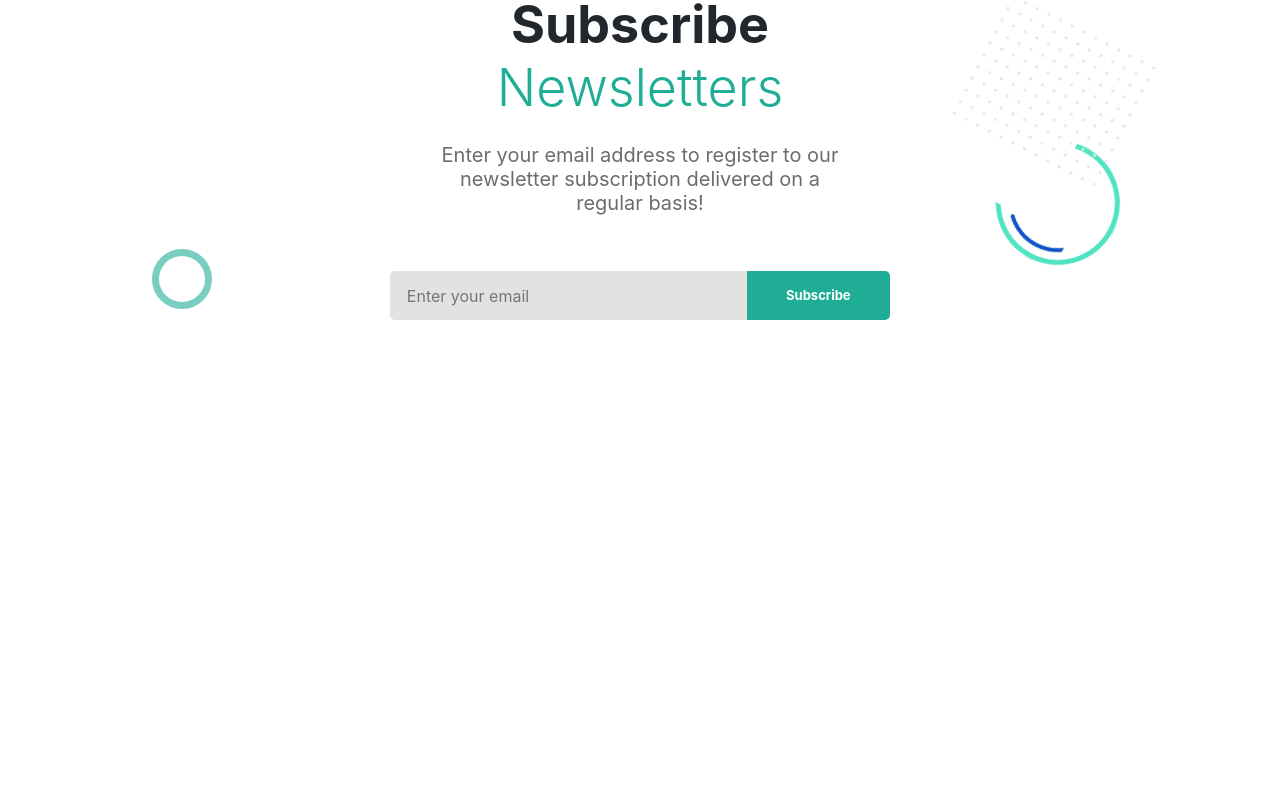
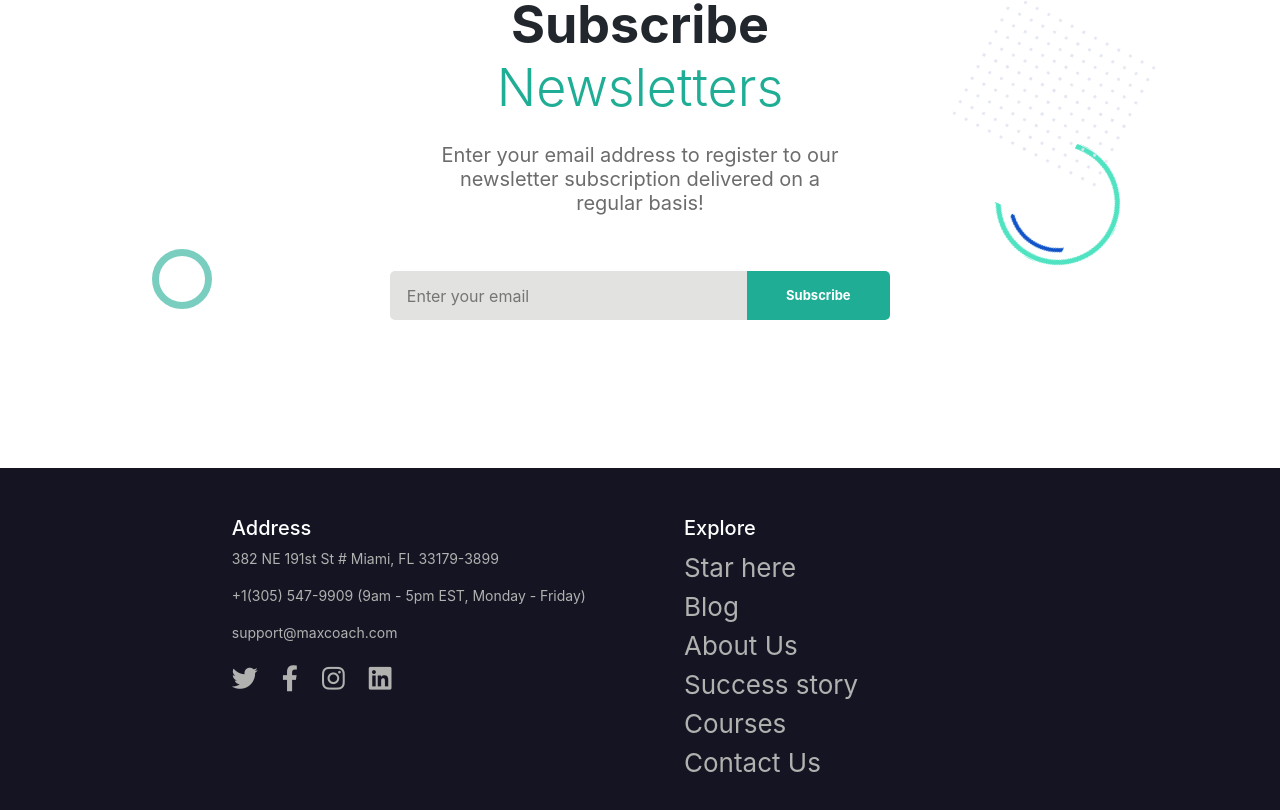
Before and after one commit to LorenzoAriatta/proj-html-vuejs, a Vue app: page / in a window 1280 px wide. Shown: the part 5477-6287 px from the top of the page. Before the commit the page ends 5945 px from the top, so only its background shows below. Built offline with nearby package versions, Linux system fonts and the light colour scheme.

Commit message:
init footer

```diff
--- a/src/App.vue
+++ b/src/App.vue
@@ -3,6 +3,7 @@
     <Header />
     <JumboComponent />
     <MainCompenent />
+    <FooterComp />
   </div>
 </template>
 
@@ -10,6 +11,7 @@
 import Header from "@/components/Header.vue";
 import JumboComponent from "@/components/JumboComponent.vue";
 import MainCompenent from "@/components/MainComponent.vue";
+import FooterComp from "@/components/Footer.vue";
 
 export default {
   name: "App",
@@ -17,6 +19,7 @@ export default {
     Header,
     JumboComponent,
     MainCompenent,
+    FooterComp,
   },
 };
 </script>
--- /dev/null
+++ b/src/components/Footer.vue
@@ -0,0 +1,74 @@
+<template>
+  <footer class="container-fluid py-5">
+    <div class="la-container">
+      <div class="row">
+        <div class="col-6">
+          <h5>Address</h5>
+          <p>382 NE 191st St # Miami, FL 33179-3899</p>
+          <p>+1(305) 547-9909 (9am - 5pm EST, Monday - Friday)</p>
+          <p>support@maxcoach.com</p>
+          <div class="social">
+            <div class="icon d-inline me-4">
+              <a href="#"><i class="fa-brands fa-twitter"></i></a>
+            </div>
+            <div class="icon d-inline me-4">
+              <a href="#"><i class="fa-brands fa-facebook-f"></i></a>
+            </div>
+            <div class="icon d-inline me-4">
+              <a href="#"><i class="fa-brands fa-instagram"></i></a>
+            </div>
+            <div class="icon d-inline me-4">
+              <a href="#"><i class="fa-brands fa-linkedin"></i></a>
+            </div>
+          </div>
+        </div>
+        <div class="col-6 links">
+          <div class="explore d-flex flex-column flex-wrap">
+            <ul>
+              <h5>Explore</h5>
+              <li><a href="#">Star here</a></li>
+              <li><a href="#">Blog</a></li>
+              <li><a href="#">About Us</a></li>
+              <li><a href="#">Success story</a></li>
+              <li><a href="#">Courses</a></li>
+              <li><a href="#">Contact Us</a></li>
+            </ul>
+          </div>
+        </div>
+      </div>
+    </div>
+  </footer>
+</template>
+
+<script>
+export default {
+  name: "FooterComp",
+};
+</script>
+
+<style scoped lang="scss">
+footer {
+  background-color: #141423;
+}
+.la-container {
+  width: 65%;
+  margin: 0 auto;
+}
+h5 {
+  color: white;
+}
+p {
+  color: #b1b1b0;
+  font-size: 14px;
+}
+a {
+  color: #b1b1b0;
+  font-size: 26px;
+}
+li {
+  list-style-type: none;
+  & a {
+    text-decoration: none;
+  }
+}
+</style>
```
